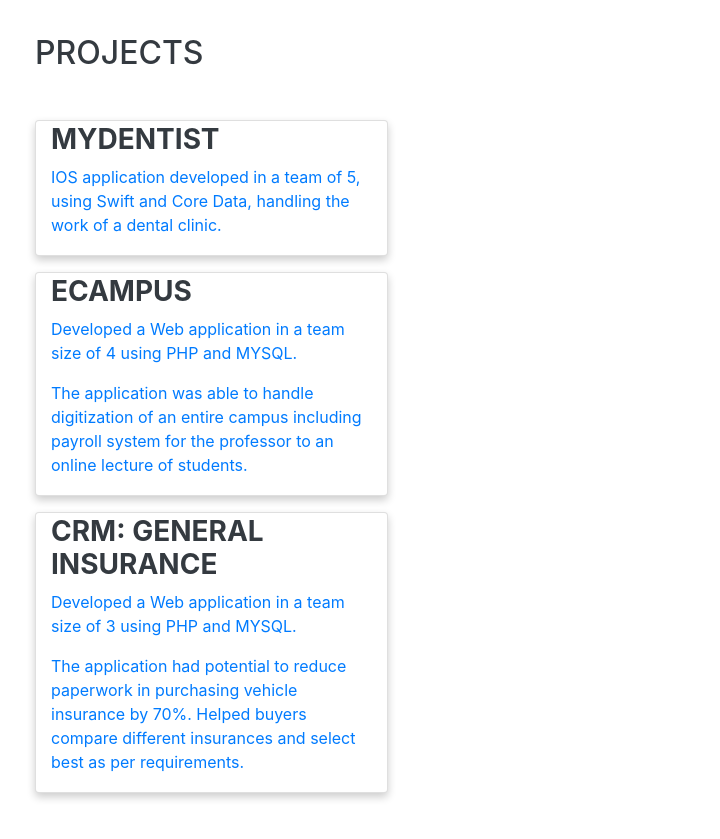
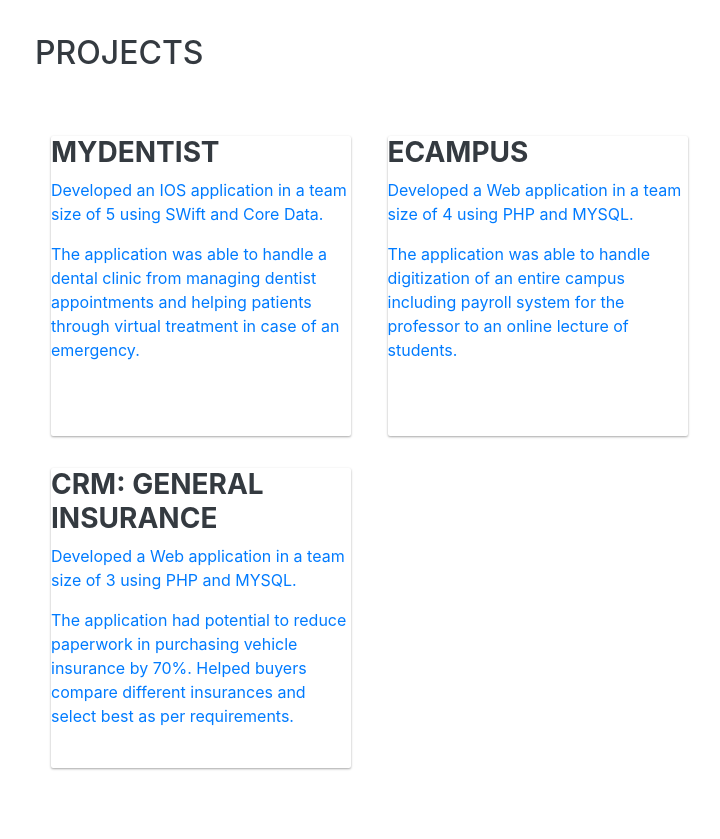
Before and after one commit to ovishal15/Vishal-Oza, a website with bundled scripts: page index.html in a window 1280 px wide. Shown: the part 3220-4059 px from the top of the page, without its empty margins (300-1020 px from the left). Built offline with nearby package versions, Linux system fonts and the light colour scheme; files whose address does not match are found by name; a web font is replaced by a local one.

Commit message:
Update index.html

```diff
--- a/index.html
+++ b/index.html
@@ -241,10 +241,10 @@ to {
 to {
     width: 65%}
 }#Skill-mysql {
-    animation: Animate-C 4s;
-    -webkit-animation: Animate-C 4s;
-    -moz-animation: Animate-C 4s;
-    -o-animation: Animate-C 4s;
+    animation: Animate-mysql 4s;
+    -webkit-animation: Animate-mysql 4s;
+    -moz-animation: Animate-mysql 4s;
+    -o-animation: Animate-mysql 4s;
     width: 80%;
     height: 50px;
     position: absolute;
@@ -262,13 +262,13 @@ to {
 }
 to {
     width: 80%}
-}@-moz-keyframes Animate-C {
+}@-moz-keyframes Animate-mysql {
     from {
     width: 10px;
 }
 to {
     width: 80%}
-}@-o-keyframes Animate-C {
+}@-o-keyframes Animate-mysql {
     from {
     width: 10px;
 }
@@ -344,6 +344,27 @@ to {
 .container {
   padding: 2px 16px;
 }
+
+
+.card1 {
+  background: #fff;
+  border-radius: 2px;
+  display: inline-block;
+  height: 300px;
+  margin: 1rem;
+  position: relative;
+  width: 300px;
+}
+
+.card-1 {
+  box-shadow: 0 1px 3px rgba(0,0,0,0.12), 0 1px 2px rgba(0,0,0,0.24);
+  transition: all 0.3s cubic-bezier(.25,.8,.25,1);
+}
+
+.card-1:hover {
+  box-shadow: 0 14px 28px rgba(0,0,0,0.25), 0 10px 10px rgba(0,0,0,0.22);
+}
+
 
 </style>
 </head>
@@ -552,30 +573,28 @@ to {
  <div class="container">
 	<div class="outer-wrap">
 		<h2 class="mb-5">Projects</h2>
-<div class="card">
-  <a href="https://github.com/ovishal15/mydentist.git" class="container">
+			<a href="https://github.com/ovishal15/mydentist.git">
+			<div class="card1 card-1">
 			<h3><b>MyDentist</b></h3>
-    <p>IOS application developed in a team of 5, using Swift and Core Data, handling the work of a dental clinic.</p>
+			 <p>Developed an IOS application in a team size of 5 using SWift and Core Data.</p>
+			<p>The application was able to handle a dental clinic from managing dentist appointments and helping patients through virtual treatment in case of an emergency.</p>
+  			</div>
 			</a>
-</div>
-
-<p> </p>
-<div class="card">
-  <a href="https://github.com/ovishal15/eCampus.git" class="container">
-    <h3><b>Ecampus</b></h3>
+			<a href="https://github.com/ovishal15/eCampus.git">
+			<div class="card1 card-1">
+			<h3><b>eCampus</b></h3>
 			 <p>Developed a Web application in a team size of 4 using PHP and MYSQL.</p>
 			<p>The application was able to handle digitization of an entire campus including payroll system for the professor to an online lecture of students.</p>
+  			</div>
 			</a>
-</div>
-
-<p> </p>
-<div class="card">
-  <a href="https://github.com/ovishal15/CRM.git" class="container">
+			<a href="https://github.com/ovishal15/CRM.git">
+			<div class="card1 card-1">
 			<h3><b>CRM: General Insurance</b></h3>
 			 <p>Developed a Web application in a team size of 3 using PHP and MYSQL.</p>
 			<p>The application had potential to reduce paperwork in purchasing vehicle insurance by 70%. Helped buyers compare different insurances and select best as per requirements.</p>
+			</div>
 			</a>
-</div>
+
 	</div>
 </div>
 	  </section>
```
Lines whose indentation alone changed are shown as unchanged.
